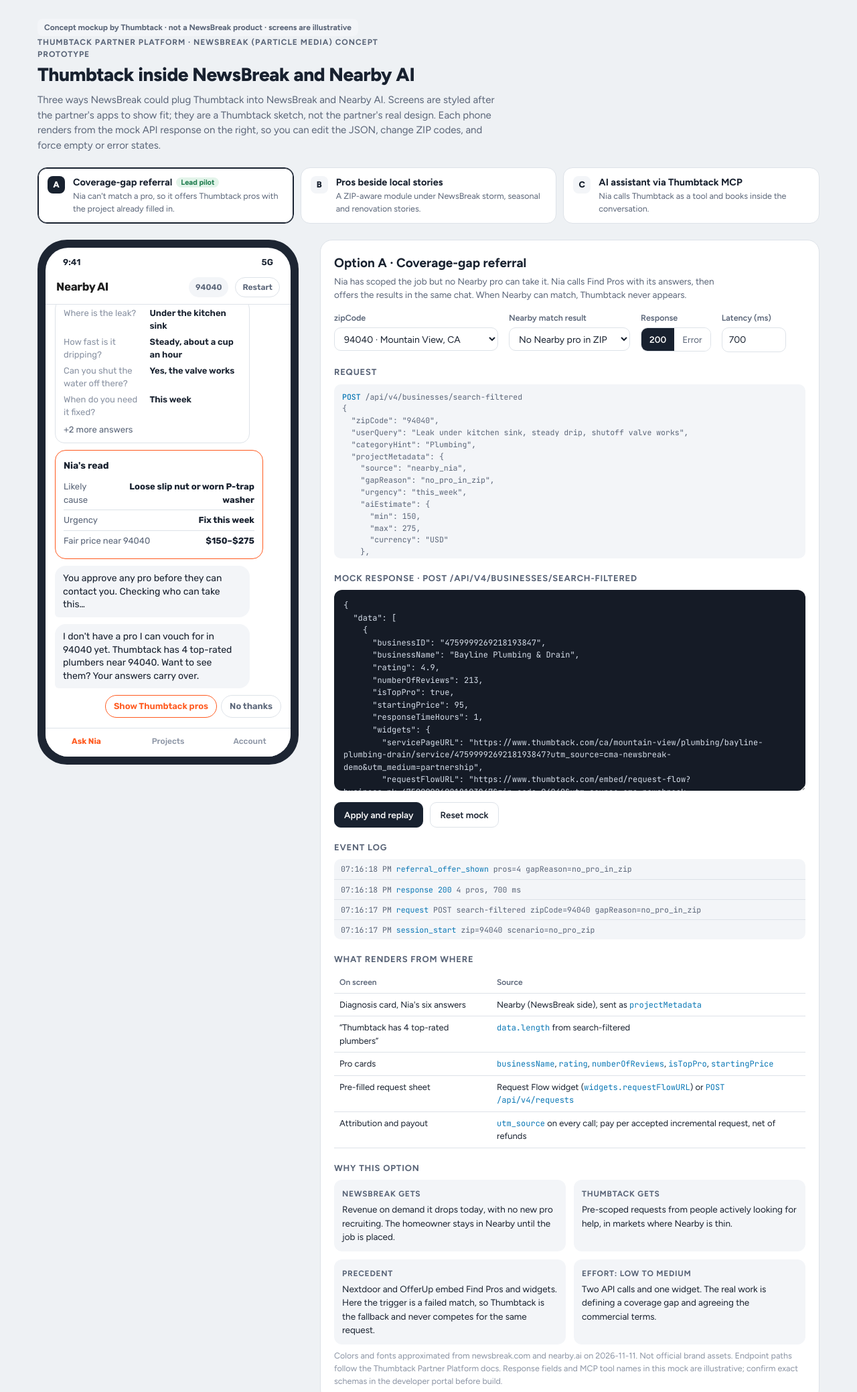
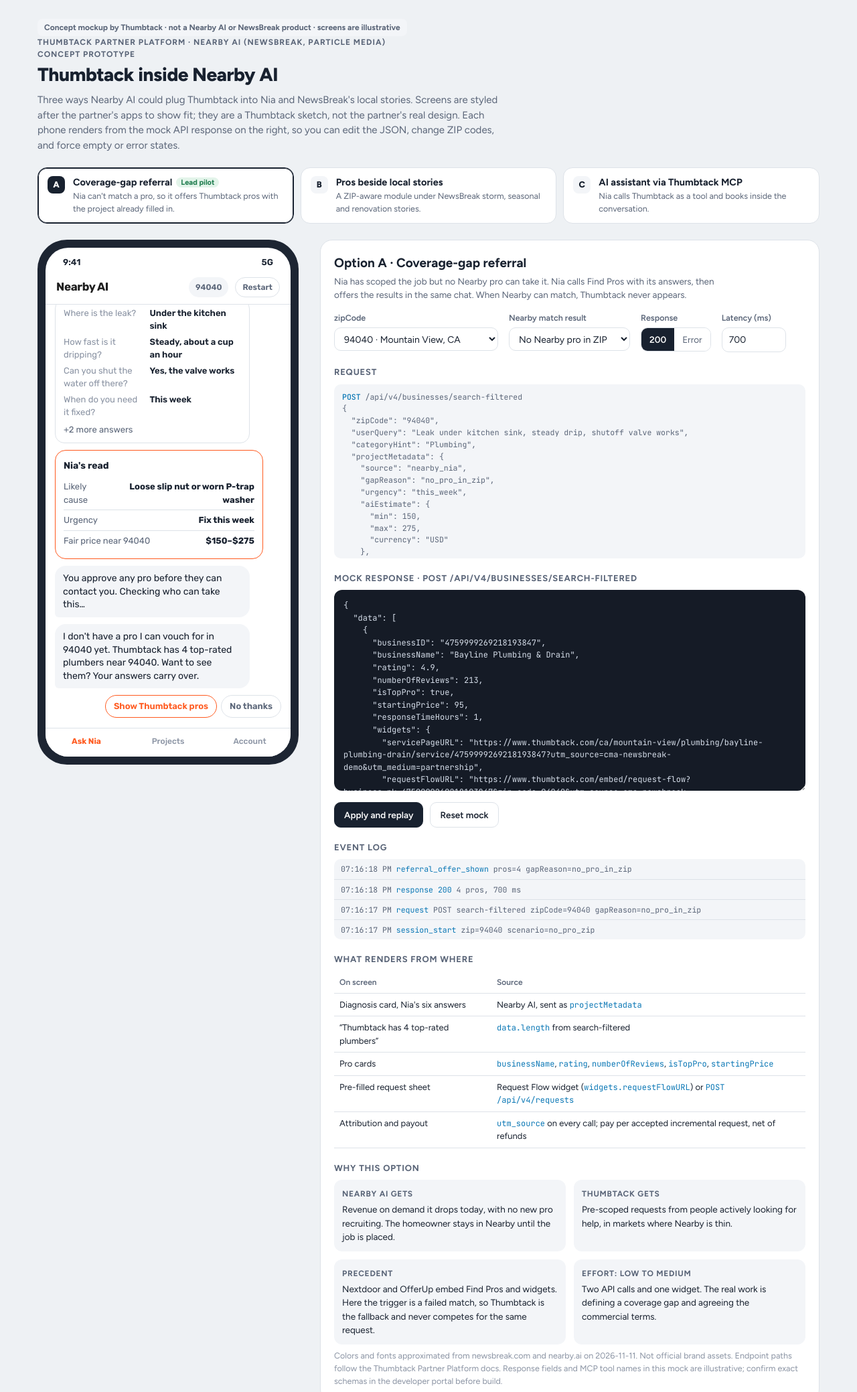
Before and after one commit to seth-tt/partner-demos, a plain HTML site: page nearby-ai/index.html in a window 1280 px wide. Shown: the top 2079 px of the page at 67% size. Drawn offline with Linux system fonts and the light colour scheme.

Commit message:
Update nearby-ai demo

```diff
--- a/nearby-ai/index.html
+++ b/nearby-ai/index.html
@@ -3,7 +3,7 @@
 <meta charset="utf-8">
 <meta name="robots" content="noindex, nofollow">
 <meta name="viewport" content="width=device-width, initial-scale=1, viewport-fit=cover">
-<title>Thumbtack × NewsBreak Concept</title>
+<title>Thumbtack × Nearby AI Concept</title>
 <meta name="claude:viewport-fit-sides" content="cover">
 <link rel="preconnect" href="https://fonts.googleapis.com">
 <link rel="preconnect" href="https://fonts.gstatic.com" crossorigin>
@@ -250,10 +250,10 @@ section.compare th.on{color:var(--ink)}
 
 <div class="shell">
   <header class="top">
-    <p class="internal">Concept mockup by Thumbtack · not a NewsBreak product · screens are illustrative</p>
-    <p class="eyebrow">Thumbtack Partner Platform · NewsBreak (Particle Media) concept prototype</p>
-    <h1>Thumbtack inside NewsBreak and Nearby AI</h1>
-    <p>Three ways NewsBreak could plug Thumbtack into NewsBreak and Nearby AI. Screens are styled after the partner's apps to show fit; they are a Thumbtack sketch, not the partner's real design. Each phone renders from the mock API response on the right, so you can edit the JSON, change ZIP codes, and force empty or error states.</p>
+    <p class="internal">Concept mockup by Thumbtack · not a Nearby AI or NewsBreak product · screens are illustrative</p>
+    <p class="eyebrow">Thumbtack Partner Platform · Nearby AI (NewsBreak, Particle Media) concept prototype</p>
+    <h1>Thumbtack inside Nearby AI</h1>
+    <p>Three ways Nearby AI could plug Thumbtack into Nia and NewsBreak&#x27;s local stories. Screens are styled after the partner's apps to show fit; they are a Thumbtack sketch, not the partner's real design. Each phone renders from the mock API response on the right, so you can edit the JSON, change ZIP codes, and force empty or error states.</p>
   </header>
 
   <div class="switch" role="tablist" aria-label="Integration options">
@@ -471,14 +471,14 @@ section.compare th.on{color:var(--ink)}
     resetMocks: function(){ A.mocks = aDefaults(); },
     validate: validatePros,
     mapping:[
-      ["Diagnosis card, Nia's six answers","Nearby (NewsBreak side), sent as <code>projectMetadata</code>"],
+      ["Diagnosis card, Nia's six answers","Nearby AI, sent as <code>projectMetadata</code>"],
       ["“Thumbtack has 4 top-rated plumbers”","<code>data.length</code> from search-filtered"],
       ["Pro cards","<code>businessName</code>, <code>rating</code>, <code>numberOfReviews</code>, <code>isTopPro</code>, <code>startingPrice</code>"],
       ["Pre-filled request sheet","Request Flow widget (<code>widgets.requestFlowURL</code>) or <code>POST /api/v4/requests</code>"],
       ["Attribution and payout","<code>utm_source</code> on every call; pay per accepted incremental request, net of refunds"]
     ],
     brief:[
-      ["NewsBreak gets","Revenue on demand it drops today, with no new pro recruiting. The homeowner stays in Nearby until the job is placed."],
+      ["Nearby AI gets","Revenue on demand it drops today, with no new pro recruiting. The homeowner stays in Nearby until the job is placed."],
       ["Thumbtack gets","Pre-scoped requests from people actively looking for help, in markets where Nearby is thin."],
       ["Precedent","Nextdoor and OfferUp embed Find Pros and widgets. Here the trigger is a failed match, so Thumbtack is the fallback and never competes for the same request."],
       ["Effort: low to medium","Two API calls and one widget. The real work is defining a coverage gap and agreeing the commercial terms."]
@@ -848,7 +848,7 @@ section.compare th.on{color:var(--ink)}
       return validatePros(sc);
     },
     mapping:[
-      ["Diagnosis card","Nia (NewsBreak side); Thumbtack is not asked to diagnose"],
+      ["Diagnosis card","Nia (partner side); Thumbtack is not asked to diagnose"],
       ["“Using Thumbtack” disclosure and tool lines","Each MCP <code>tools/call</code>, shown so the homeowner knows who is searching"],
       ["Two follow-up questions","<code>structuredContent.followUpQuestions</code> from <code>search_pros</code>"],
       ["Top three read-back","<code>structuredContent.data</code> after <code>refine_search</code>"],
@@ -856,7 +856,7 @@ section.compare th.on{color:var(--ink)}
       ["Approval sheet then booking","<code>create_request</code> or <code>book_preset_job</code>, only after the homeowner taps Approve"]
     ],
     brief:[
-      ["NewsBreak gets","Full fulfilment inside Nia with no front-end build. Nearby becomes an assistant that gets jobs done, not one that only diagnoses them."],
+      ["Nearby AI gets","Full fulfilment inside Nia with no front-end build. Nearby becomes an assistant that gets jobs done, not one that only diagnoses them."],
       ["Thumbtack gets","Another major AI-assistant channel, with requests that arrive carrying rich context."],
       ["Precedent","ChatGPT and Alexa+ reach Thumbtack through MCP or agentic access. Nia already owns triage, so Thumbtack enters later in the conversation."],
       ["Effort: medium","OAuth client plus tool calls. Nearby must decide how Thumbtack sits next to its own pros, and Preset Jobs depends on Thumbtack's toolset timeline."]
```
